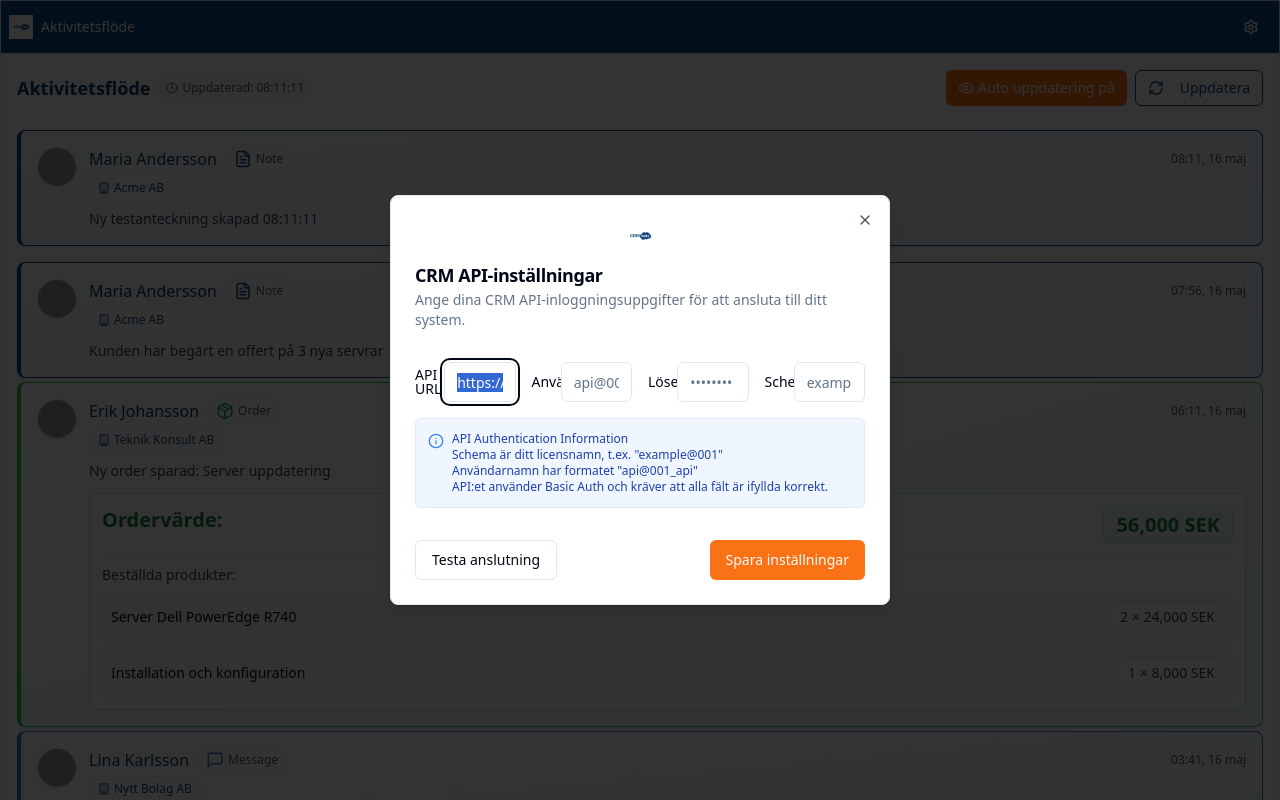
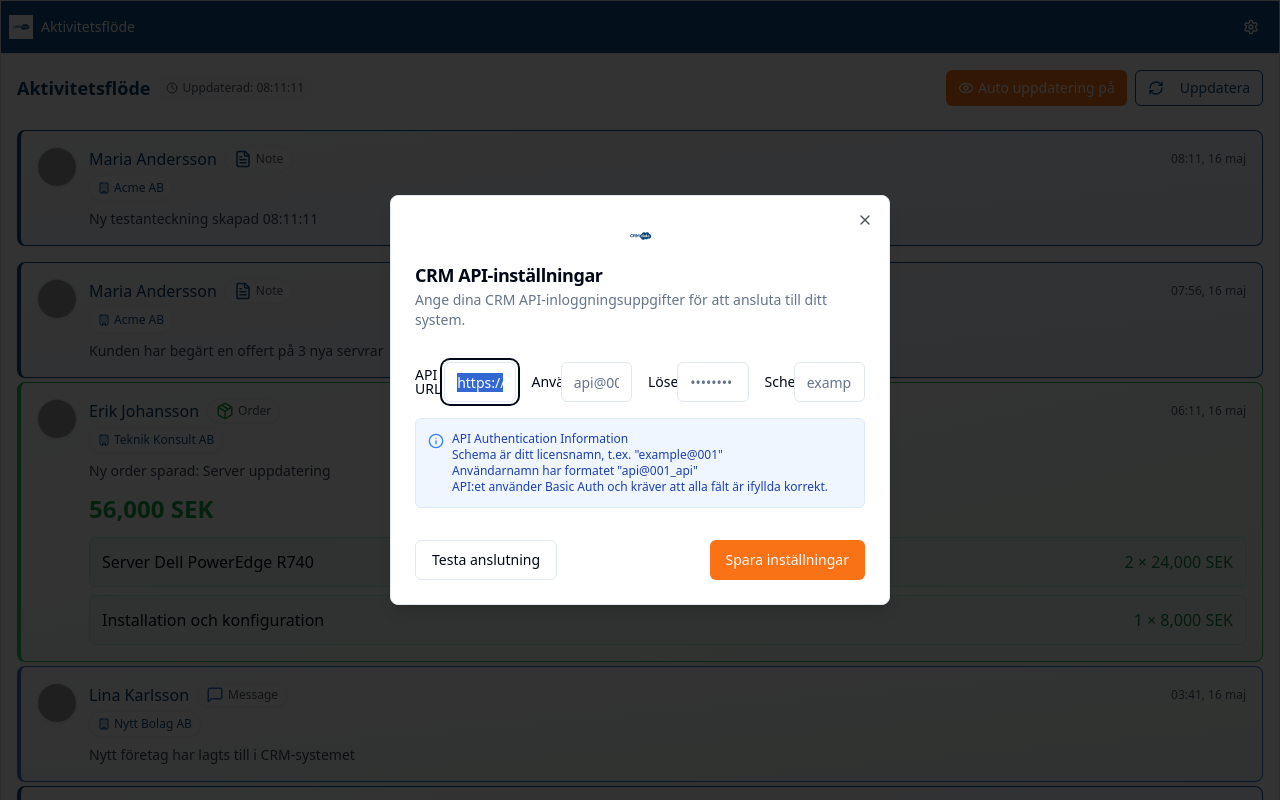
Before and after one commit to axebac01/aktivitet, a React (Vite) app: page /embed in a window 1280 px wide. Shown: the top 800 px of the page. Built offline with nearby package versions, Linux system fonts and the light colour scheme; grey boxes are pictures that could not be loaded.

Commit message:
Refactor order details display
- Remove "Ordervärde" label and white box styling.
- Fix product name display issue.

```diff
--- a/src/components/ActivityItem.tsx
+++ b/src/components/ActivityItem.tsx
@@ -101,33 +101,35 @@ export const ActivityItem: React.FC<ActivityItemProps> = ({
   const renderOrderDetails = () => {
     if (activity.type !== 'call' || !activity.orderDetails) return null;
 
+    // Check if we actually have order items to display
+    const hasItems = activity.orderDetails.items && activity.orderDetails.items.length > 0;
+
+    // Debug log to check order details
+    console.log('Order details:', activity.orderDetails);
+
     return (
-      <div className="mt-3 text-sm bg-white/90 p-3 rounded-md border border-green-200 shadow-sm">
+      <div className="mt-3">
         {activity.orderDetails.totalValue && (
-          <div className="font-bold text-green-700 flex justify-between text-xl mb-3 pb-2 border-b border-green-100">
-            <span>Ordervärde:</span>
-            <span className="bg-green-50 px-3 py-1 rounded-md border border-green-200">
+          <div className="text-2xl font-bold text-green-600 mb-3">
             {activity.orderDetails.totalValue} SEK
-            </span>
           </div>
         )}
 
-        {activity.orderDetails.items && activity.orderDetails.items.length > 0 && (
-          <div className="mt-1">
-            <p className="font-medium text-gray-700 mb-2">Beställda produkter:</p>
-            <ul className="space-y-2">
+        {hasItems ? (
+          <div className="space-y-2">
             {activity.orderDetails.items.map((item, index) => (
-                <li key={index} className="flex justify-between items-center bg-green-50/50 p-2 rounded-md border border-green-100">
-                  <span className="font-medium">{item.name}</span>
+              <div key={index} className="bg-green-50 p-3 rounded-md border border-green-200 flex justify-between items-center">
+                <span className="font-medium">{item.name || "Okänd produkt"}</span>
                 {item.quantity && item.price && (
-                    <span className="text-gray-700 bg-white px-2 py-1 rounded-md text-sm border border-green-100">
+                  <span className="text-green-700 font-medium">
                     {item.quantity} × {item.price} SEK
                   </span>
                 )}
-                </li>
+              </div>
             ))}
-            </ul>
           </div>
+        ) : (
+          <div className="text-gray-500 italic">Inga produktdetaljer tillgängliga</div>
         )}
       </div>
     );
```
Lines whose indentation alone changed are shown as unchanged.
